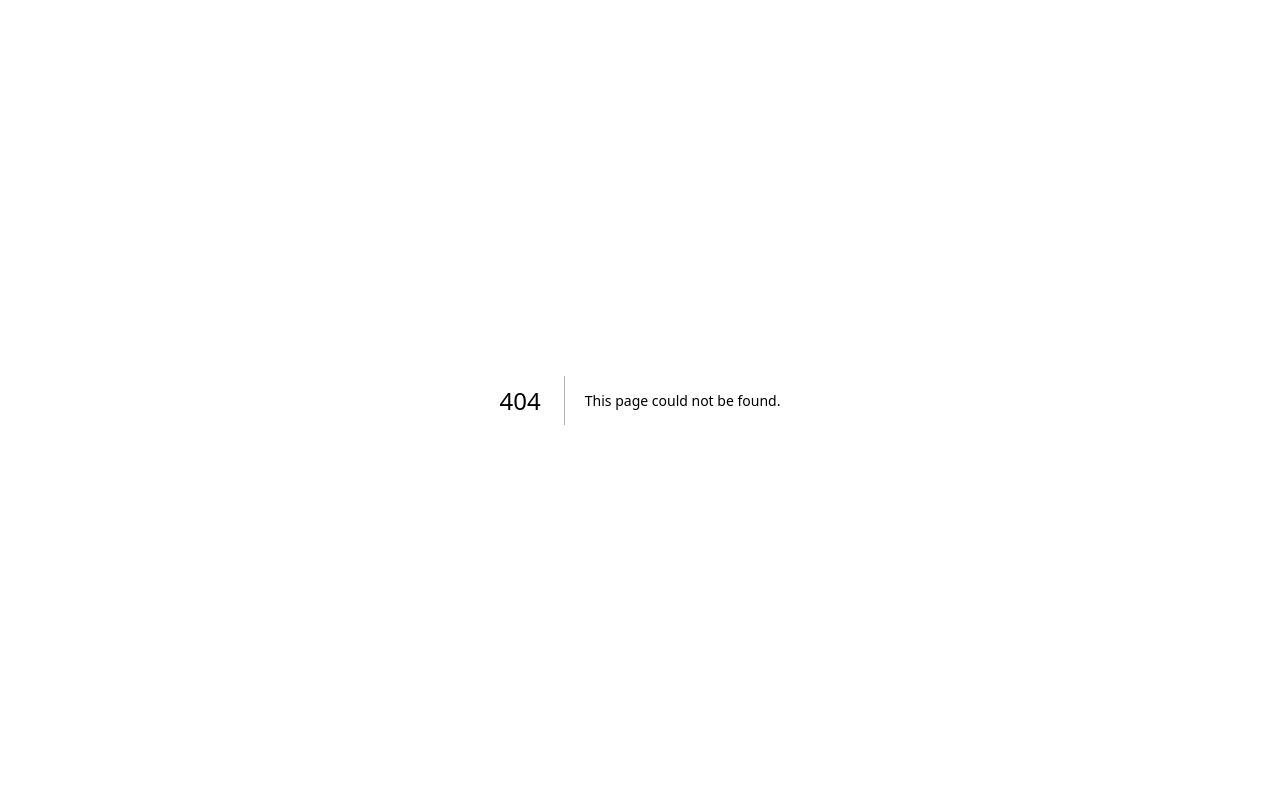
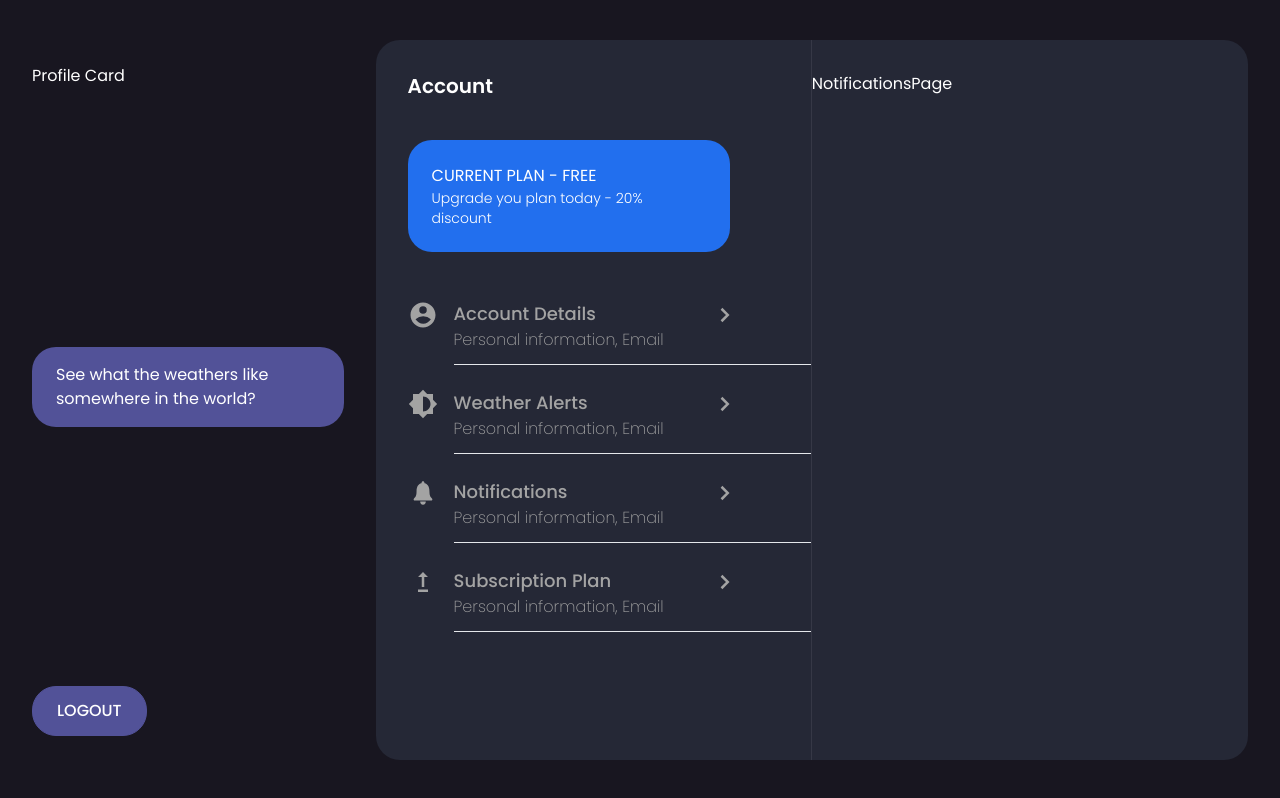
Before and after one commit to codedcontent/weather-buddy, a Next.js app: page /account/notifications in a window 1280 px wide. Before the commit this address had no page. Built offline with nearby package versions, Linux system fonts and the light colour scheme; no server answers; sample sign-in values are in the browser's storage.

Commit message:
Built weather location MVP

```diff
--- /dev/null
+++ b/src/app/account/notifications/page.tsx
@@ -0,0 +1,7 @@
+import React from "react";
+
+const NotificationsPage = () => {
+  return <div>NotificationsPage</div>;
+};
+
+export default NotificationsPage;
--- a/src/app/account/weather-alerts/page.tsx
+++ b/src/app/account/weather-alerts/page.tsx
@@ -10,6 +10,8 @@ import { WeatherAlertsProps } from "@/types/types";
 const WeatherAlertsPage = () => {
   const { state, dispatch } = useContext(WeatherAlertsContext);
   const [isLoading, setIsLoading] = useState(false);
+  const [initialAlerts_TEMP, setInitialAlerts_TEMP] =
+    useState<WeatherAlertsProps | null>(null);
 
   const session = useSession();
 
@@ -28,6 +30,23 @@ const WeatherAlertsPage = () => {
     console.log(data);
 
     setIsLoading(false);
+  };
+
+  // Reset the users changes
+  const discardChanges = () => {
+    // Ensure changes have been made
+    if (initialAlerts_TEMP) {
+      // Reset the state
+      dispatch({
+        type: "SET_ALERTS",
+        payload: {
+          weatherAlerts: initialAlerts_TEMP,
+        },
+      });
+
+      // Clear the users initially loaded temporary alerts
+      setInitialAlerts_TEMP(null);
+    }
   };
 
   // Set the users locations
@@ -50,11 +69,16 @@ const WeatherAlertsPage = () => {
       }
     };
 
+    // Set the users fetched weather alerts
     const setUserWeatherAlerts = async () => {
       const userAlerts = await getWeatherAlerts();
 
+      // Store the users initially loaded alerts temporarily
+      setInitialAlerts_TEMP(await getWeatherAlerts());
+
+      // Set the users alerts
       dispatch({
-        type: "SET_LOCATIONS",
+        type: "SET_ALERTS",
         payload: {
           weatherAlerts: userAlerts,
         },
@@ -62,7 +86,7 @@ const WeatherAlertsPage = () => {
     };
 
     setUserWeatherAlerts();
-  }, [dispatch, session?.data]);
+  }, []);
 
   return (
     <div className="w-full h-full overflow-y-auto pb-2">
@@ -97,7 +121,7 @@ const WeatherAlertsPage = () => {
       <div className="flex w-full gap-4 px-8">
         <CustomButton
           label="Discard Changes"
-          onClick={() => {}}
+          onClick={discardChanges}
           variant="outlined"
           loading={isLoading}
         />
--- a/src/components/weatherAlerts/newWeatherAlert/time/WeatherAlertTimes.tsx
+++ b/src/components/weatherAlerts/newWeatherAlert/time/WeatherAlertTimes.tsx
@@ -1,6 +1,6 @@
 "use client";
 
-import React, { useContext, useEffect, useRef, useState } from "react";
+import React, { useContext, useRef, useState } from "react";
 import { BsFillPatchQuestionFill } from "react-icons/bs";
 import { MdDelete } from "react-icons/md";
 import { IoAddOutline } from "react-icons/io5";
--- a/src/context/WeatherAlertsProvider.tsx
+++ b/src/context/WeatherAlertsProvider.tsx
@@ -41,7 +41,7 @@ type DeleteTimeActionType = {
 };
 
 type SetLocationsActionType = {
-  type: "SET_LOCATIONS";
+  type: "SET_ALERTS";
   payload: {
     weatherAlerts: WeatherAlertsProps;
   };
@@ -76,14 +76,9 @@ const INITIAL_STATE: StateType = [
 
 const reducer = (state: StateType, action: ActionType) => {
   switch (action.type) {
-    case "SET_LOCATIONS":
+    case "SET_ALERTS":
       // Set the users alert locations
-
       return action.payload.weatherAlerts;
-
-    // return {
-    //   ...action.payload.weatherAlerts,
-    // };
 
     case "UPDATE_LOCATION":
       const locationIndexToUpdate = state.findIndex(
@@ -128,15 +123,8 @@ const reducer = (state: StateType, action: ActionType) => {
       // Update the new time in the alert
       weatherAlertBeingUpdated?.times.push(action.payload.time);
 
-      // THE NEW STATE MUST BE IN THE ORDER IT WAS CREATED IN
-      // Get the alerts before the updatedAlert
-      const alertsBefore = state.slice(0, weatherAlertBeingUpdatedIndex_ADD);
-
-      // Get the alerts after the updatedAlert
-      const alertsAfter = state.slice(weatherAlertBeingUpdatedIndex_ADD);
-
       // Update the state
-      return [...alertsBefore, weatherAlertBeingUpdated, ...alertsAfter];
+      return state;
 
     case "DELETE_TIME":
       // Find the index of the updated alert
```
